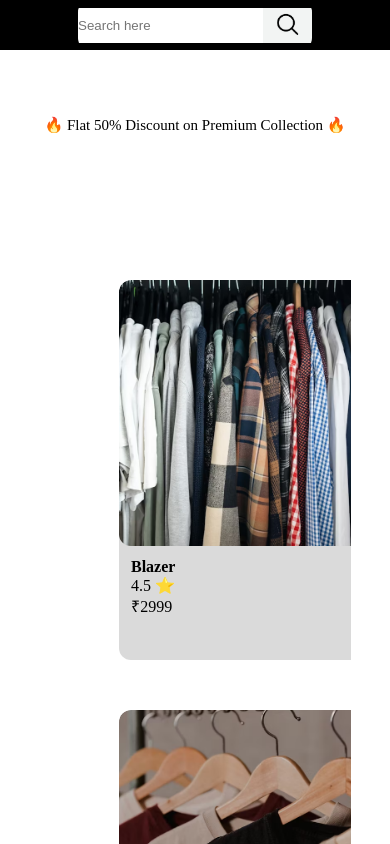
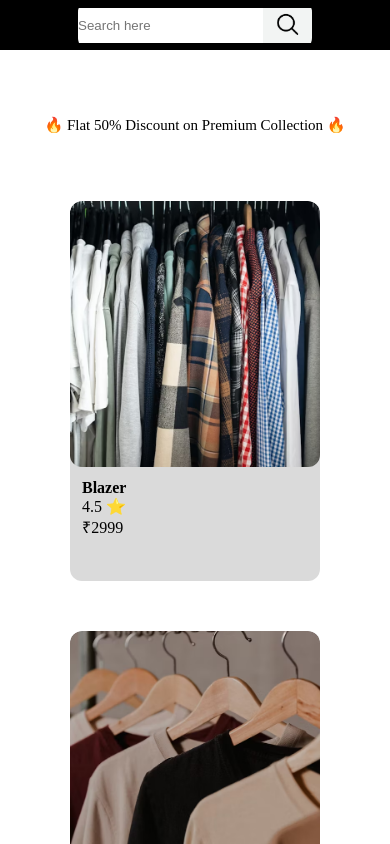
Before and after one commit to Yashraj595/MERN-, a React (Vite) app: page / in a window 390 px wide. Shown: the top 844 px of the page. Built offline with nearby package versions, Linux system fonts and the light colour scheme.

Commit message:
fixing grid

```diff
--- a/src/components/Box.css
+++ b/src/components/Box.css
@@ -13,7 +13,7 @@
 
 
 .grid {
-  width: 80vw;
+  width: 90vw;
   min-height: 400px;
   background-color:white;
 
@@ -29,3 +29,16 @@
 
   padding: 80px;
 }
+
+@media( max-width:500px){
+
+  .grid{
+    gap: 50px;
+    padding: 1px;
+    width: 100vw;
+  }
+
+
+
+
+}
```
